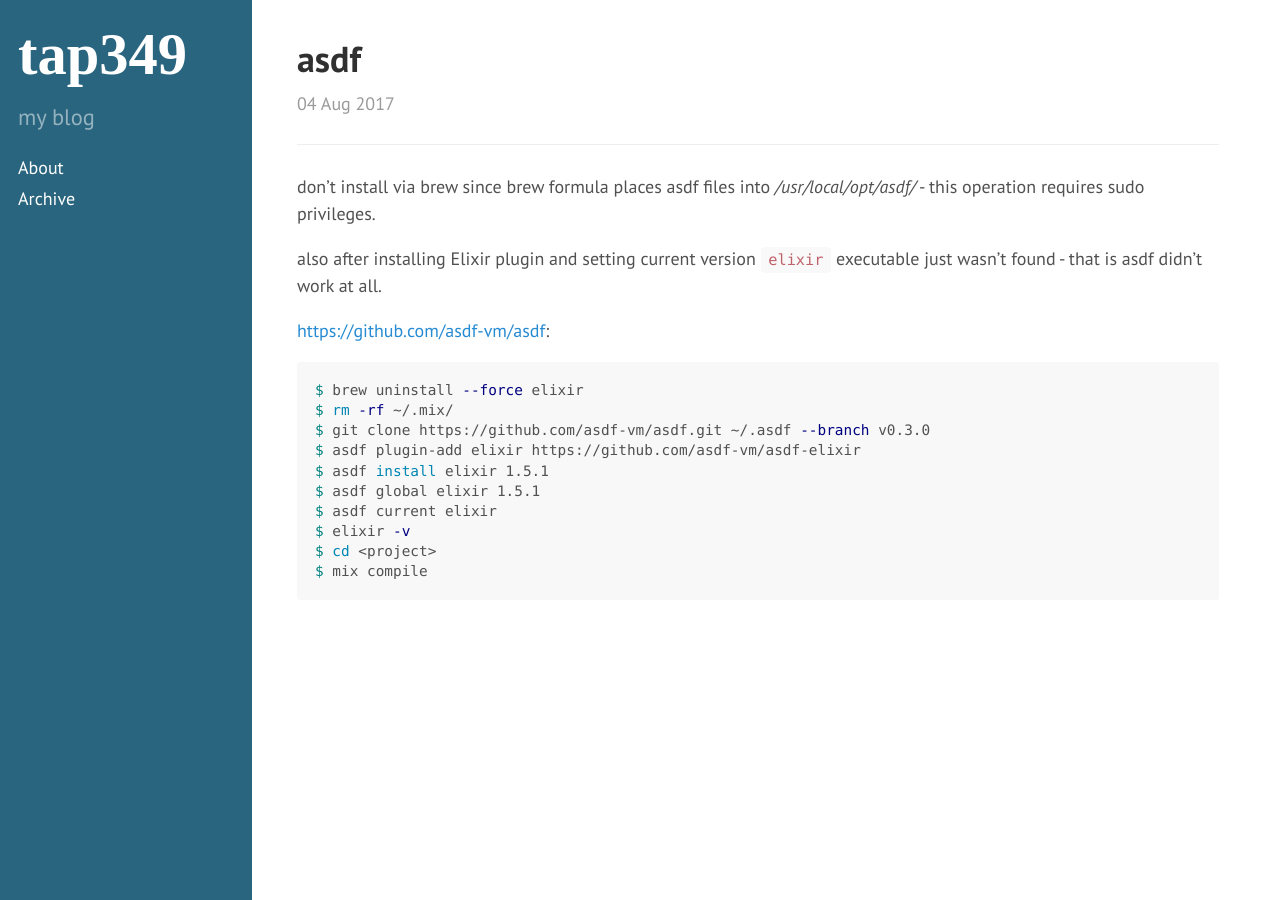
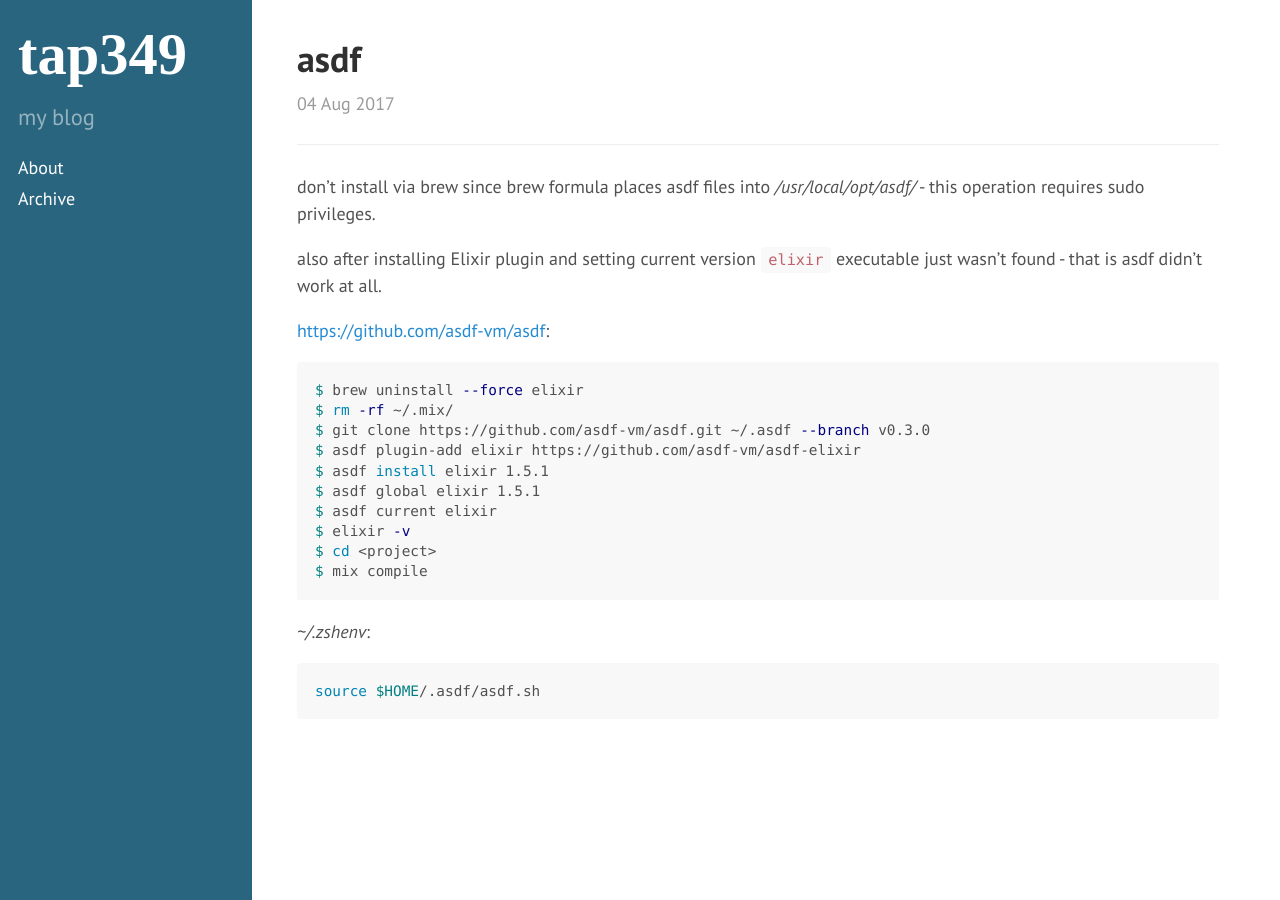
Before and after one commit to tap349/tap349.github.io, a Jekyll site: the page built from _posts/2017-08-04-asdf.md, in a window 1280 px wide. Built offline with Jekyll 4.4.1, drawn with Linux system fonts in a browser that asks for light colours.

Commit message:
update 2017-08-04_12:46:31

````diff
--- a/_posts/2017-08-04-asdf.md
+++ b/_posts/2017-08-04-asdf.md
@@ -32,3 +32,9 @@ $ elixir -v
 $ cd <project>
 $ mix compile
 ```
+
+_~/.zshenv_:
+
+```zsh
+source $HOME/.asdf/asdf.sh
+```
````
